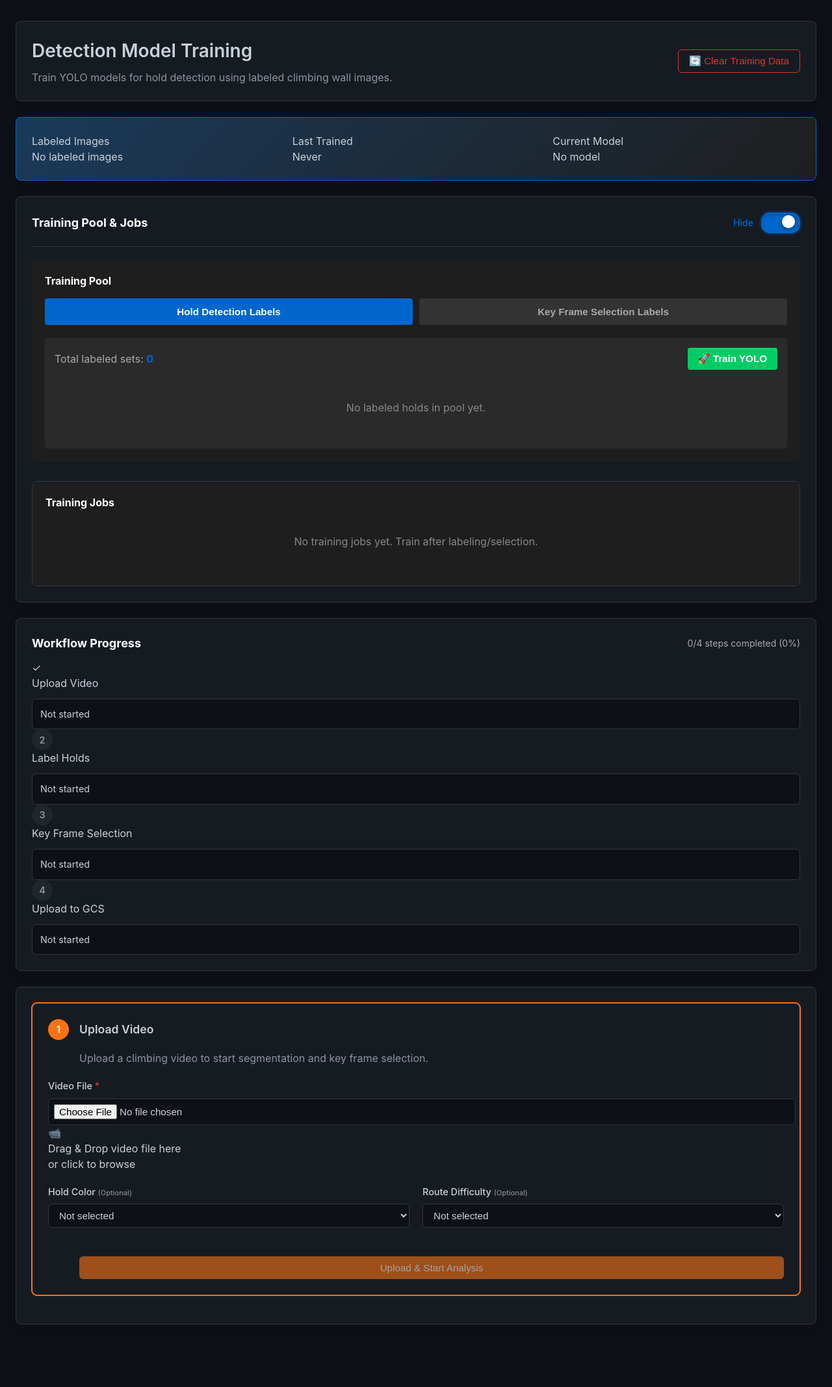
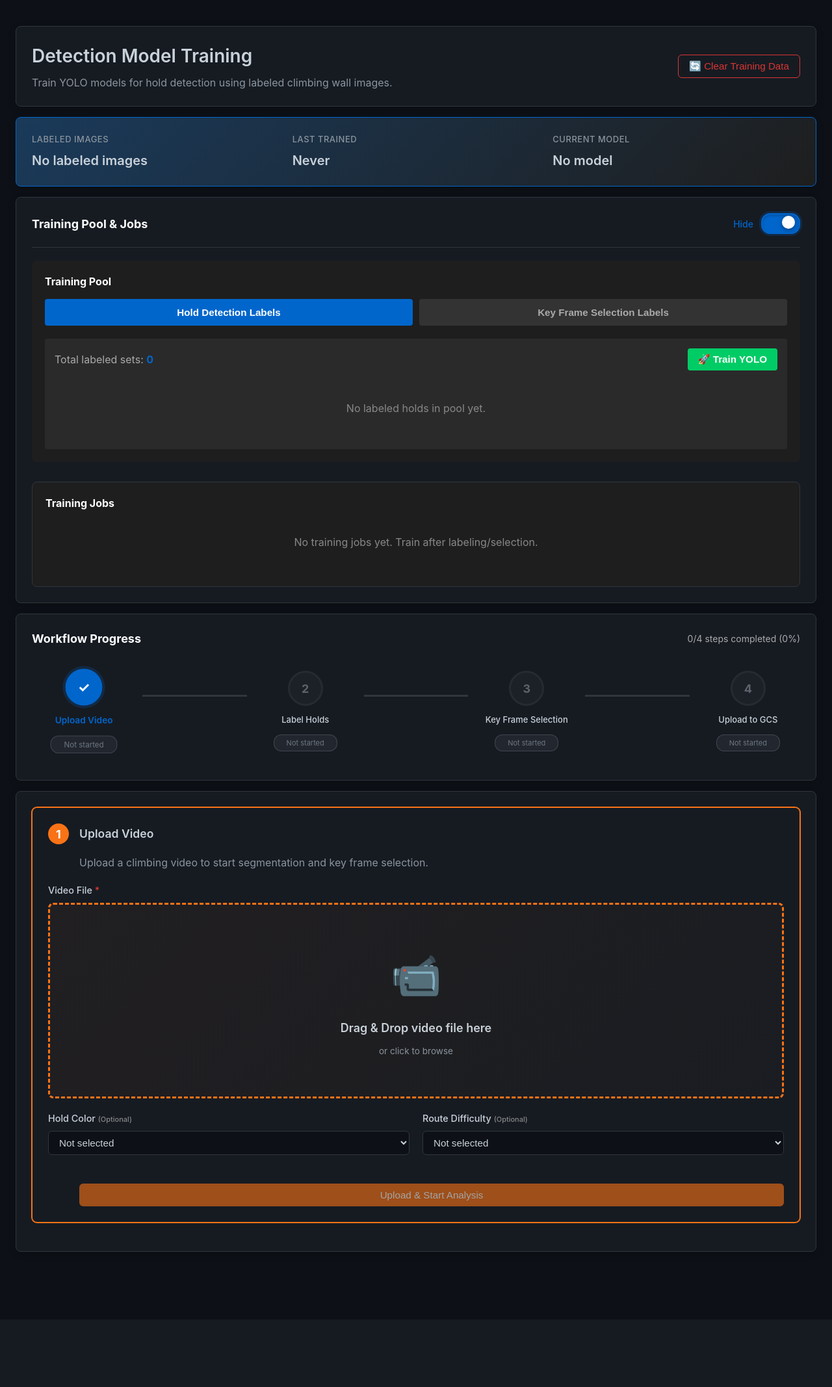
Before and after one commit to harrisonkimdev/6156-capstone-project, a FastAPI app: page /detection in a window 1280 px wide. Shown: the part 60-2194 px from the top of the page at 65% size. After the commit the page ends 1994 px from the top, so only its background shows below. Run offline with FastAPI, Linux system fonts and the light colour scheme; data that the repository does not hold is empty.

Commit message:
Clean up formatting and remove unused script
- Fix whitespace formatting in frame-selection.js and hold-labeling.js
- Remove unused auto_train_scheduler.py script
- Update app.css with workflow improvements

```diff
--- a/webapp/static/app.css
+++ b/webapp/static/app.css
@@ -95,11 +95,11 @@ body {
 /* Layout */
 .container {
   max-width: 1400px;
-  margin: 32px auto;
+  margin: 40px auto;
   padding: 0 24px 64px;
   display: flex;
   flex-direction: column;
-  gap: 24px;
+  gap: 16px;
 }
 
 /* Cards */
@@ -1047,6 +1047,51 @@ input[type="file"] {
   cursor: pointer;
 }
 
+/* Drag and Drop Zone */
+.drag-drop-zone {
+  border: 2px dashed var(--border-color);
+  border-radius: 8px;
+  padding: 40px;
+  text-align: center;
+  transition: all 0.2s ease;
+  background-color: var(--bg-hover);
+  cursor: pointer;
+  position: relative;
+}
+
+.drag-drop-zone:hover,
+.drag-drop-zone.dragover {
+  border-color: var(--primary);
+  background-color: rgba(249, 115, 22, 0.05);
+}
+
+.drag-drop-zone input[type="file"] {
+  position: absolute;
+  top: 0;
+  left: 0;
+  width: 100%;
+  height: 100%;
+  opacity: 0;
+  cursor: pointer;
+}
+
+.drag-drop-icon {
+  font-size: 48px;
+  color: var(--text-secondary);
+  margin-bottom: 16px;
+}
+
+.drag-drop-text {
+  color: var(--text-primary);
+  font-weight: 500;
+  margin-bottom: 8px;
+}
+
+.drag-drop-hint {
+  color: var(--text-secondary);
+  font-size: 0.85rem;
+}
+
 /* Video Preview Styles */
 .video-preview-container {
   margin-top: 16px;
@@ -1134,3 +1179,253 @@ input[type="file"] {
   font-size: 12px;
   margin-left: 10px;
 }
+
+/* Summary Section Styles */
+.summary-item {
+  display: flex;
+  flex-direction: column;
+  gap: 8px;
+}
+
+.summary-label {
+  color: var(--text-secondary);
+  font-size: 13px;
+  font-weight: 500;
+  text-transform: uppercase;
+  letter-spacing: 0.5px;
+}
+
+.summary-value {
+  color: var(--text-primary);
+  font-size: 20px;
+  font-weight: 600;
+}
+
+/* Workflow Progress Bar Styles */
+.workflow-progress-container {
+  margin-top: 16px;
+}
+
+.workflow-progress-steps {
+  display: flex;
+  align-items: center;
+  justify-content: space-between;
+  position: relative;
+  padding: 20px 0;
+}
+
+.workflow-step {
+  display: flex;
+  flex-direction: column;
+  align-items: center;
+  gap: 8px;
+  flex: 1;
+  cursor: pointer;
+  transition: all 0.3s ease;
+  position: relative;
+  z-index: 1;
+}
+
+.workflow-step:hover {
+  opacity: 0.8;
+}
+
+.workflow-step.active {
+  transform: scale(1.05);
+}
+
+.step-indicator {
+  width: 48px;
+  height: 48px;
+  border-radius: 50%;
+  display: flex;
+  align-items: center;
+  justify-content: center;
+  position: relative;
+  transition: all 0.3s ease;
+  border: 3px solid var(--border-color);
+  background: var(--bg-hover);
+}
+
+.step-indicator.active {
+  border-color: #0066cc;
+  background: #0066cc;
+  box-shadow: 0 0 0 4px rgba(0, 102, 204, 0.2);
+}
+
+.step-indicator.completed {
+  border-color: var(--success);
+  background: var(--success);
+}
+
+.step-indicator.in-progress {
+  border-color: var(--warning);
+  background: var(--warning);
+  animation: pulse 2s infinite;
+}
+
+.step-indicator.not-started {
+  border-color: var(--border-color);
+  background: var(--bg-hover);
+  opacity: 0.6;
+}
+
+@keyframes pulse {
+
+  0%,
+  100% {
+    box-shadow: 0 0 0 0 rgba(210, 153, 34, 0.4);
+  }
+
+  50% {
+    box-shadow: 0 0 0 8px rgba(210, 153, 34, 0);
+  }
+}
+
+.step-number {
+  color: var(--text-secondary);
+  font-weight: bold;
+  font-size: 18px;
+  display: flex;
+  align-items: center;
+  justify-content: center;
+}
+
+.step-icon {
+  color: white;
+  font-weight: bold;
+  font-size: 20px;
+  display: none;
+  align-items: center;
+  justify-content: center;
+}
+
+.step-indicator.active .step-icon,
+.step-indicator.completed .step-icon,
+.step-indicator.in-progress .step-icon {
+  display: flex;
+}
+
+.step-label {
+  color: var(--text-primary);
+  font-size: 13px;
+  font-weight: 500;
+  text-align: center;
+  margin-top: 4px;
+}
+
+.workflow-step.active .step-label {
+  color: #0066cc;
+  font-weight: 600;
+}
+
+.step-status {
+  font-size: 11px;
+  padding: 4px 8px;
+  border-radius: 12px;
+  margin-top: 4px;
+  text-align: center;
+  min-width: 80px;
+}
+
+.step-status.completed {
+  background: rgba(35, 134, 54, 0.15);
+  color: var(--success);
+  border: 1px solid rgba(35, 134, 54, 0.4);
+}
+
+.step-status.in-progress {
+  background: rgba(210, 153, 34, 0.15);
+  color: var(--warning);
+  border: 1px solid rgba(210, 153, 34, 0.4);
+}
+
+.step-status.not-started {
+  background: rgba(110, 118, 129, 0.15);
+  color: var(--text-muted);
+  border: 1px solid rgba(110, 118, 129, 0.4);
+}
+
+.workflow-connector {
+  flex: 1;
+  height: 3px;
+  background: var(--border-color);
+  margin: 0 10px;
+  position: relative;
+  top: -24px;
+  transition: all 0.3s ease;
+}
+
+.workflow-connector.completed {
+  background: var(--success);
+}
+
+/* Enhanced Drag Drop Zone */
+.drag-drop-zone-emphasized {
+  border: 3px dashed var(--primary);
+  padding: 60px 40px;
+  background: linear-gradient(135deg, rgba(249, 115, 22, 0.05) 0%, rgba(249, 115, 22, 0.02) 100%);
+  transition: all 0.3s ease;
+}
+
+.drag-drop-zone-emphasized:hover,
+.drag-drop-zone-emphasized.dragover {
+  border-color: var(--primary-hover);
+  background: linear-gradient(135deg, rgba(249, 115, 22, 0.1) 0%, rgba(249, 115, 22, 0.05) 100%);
+  transform: scale(1.02);
+  box-shadow: 0 4px 12px rgba(249, 115, 22, 0.2);
+}
+
+.drag-drop-zone-emphasized .drag-drop-icon {
+  font-size: 64px;
+  margin-bottom: 20px;
+}
+
+.drag-drop-zone-emphasized .drag-drop-text {
+  font-size: 18px;
+  font-weight: 600;
+  margin-bottom: 12px;
+}
+
+/* Jobs Table Styles */
+.jobs-table {
+  width: 100%;
+  border-collapse: collapse;
+}
+
+.jobs-table th {
+  background: var(--bg-hover);
+  color: var(--text-primary);
+  font-weight: 600;
+  font-size: 13px;
+  text-align: left;
+  padding: 12px 16px;
+  border-bottom: 2px solid var(--border-color);
+  text-transform: uppercase;
+  letter-spacing: 0.5px;
+  font-size: 11px;
+}
+
+.jobs-table td {
+  padding: 12px 16px;
+  border-bottom: 1px solid var(--border-color);
+  color: var(--text-secondary);
+  font-size: 13px;
+}
+
+.jobs-table tr:hover td {
+  background-color: rgba(255, 255, 255, 0.02);
+}
+
+.jobs-table tr:last-child td {
+  border-bottom: none;
+}
+
+.btn-cancel-job {
+  transition: all 0.2s ease;
+}
+
+.btn-cancel-job:hover {
+  background: #b92b27 !important;
+  transform: scale(1.05);
+}
```
Also changed, not shown: scripts/auto_train_scheduler.py (deleted, +0 -177 lines), webapp/static/workflow/frame-selection.js (line endings or trailing spaces), webapp/static/workflow/hold-labeling.js (line endings or trailing spaces).
